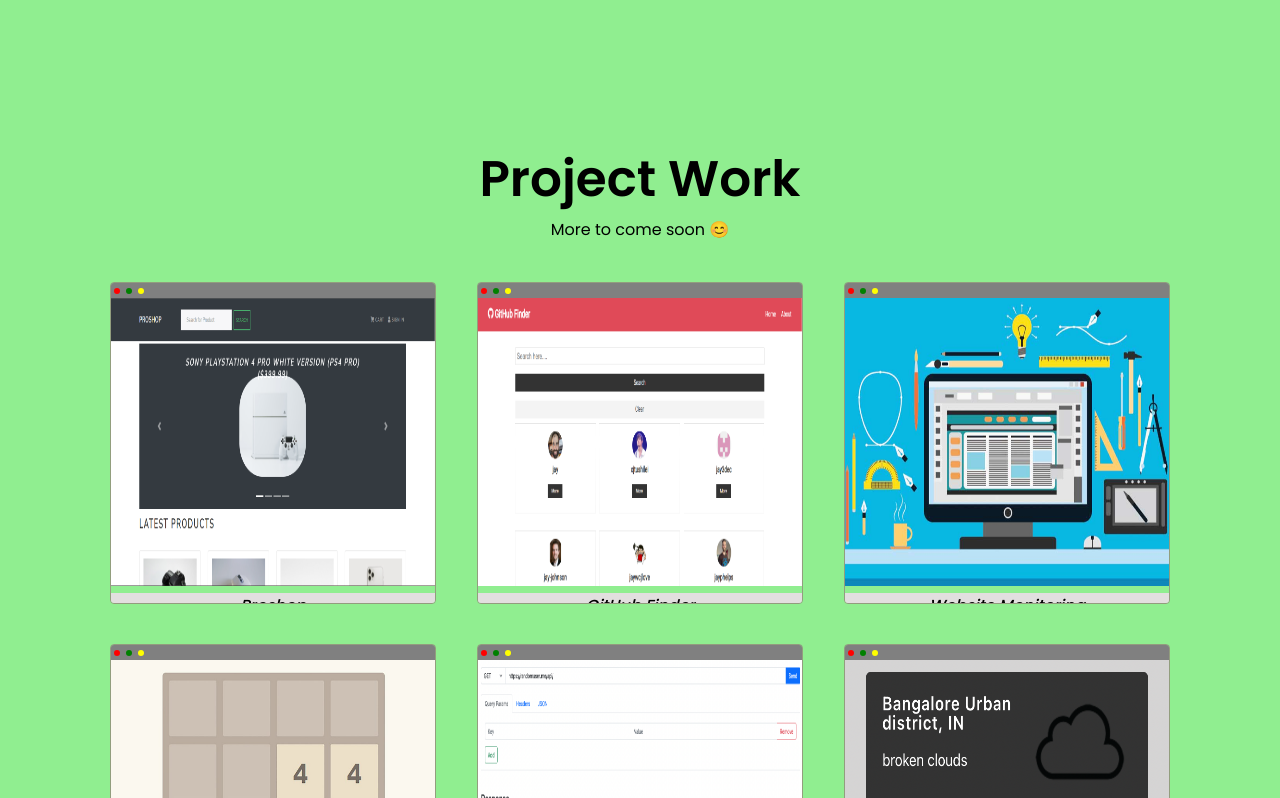
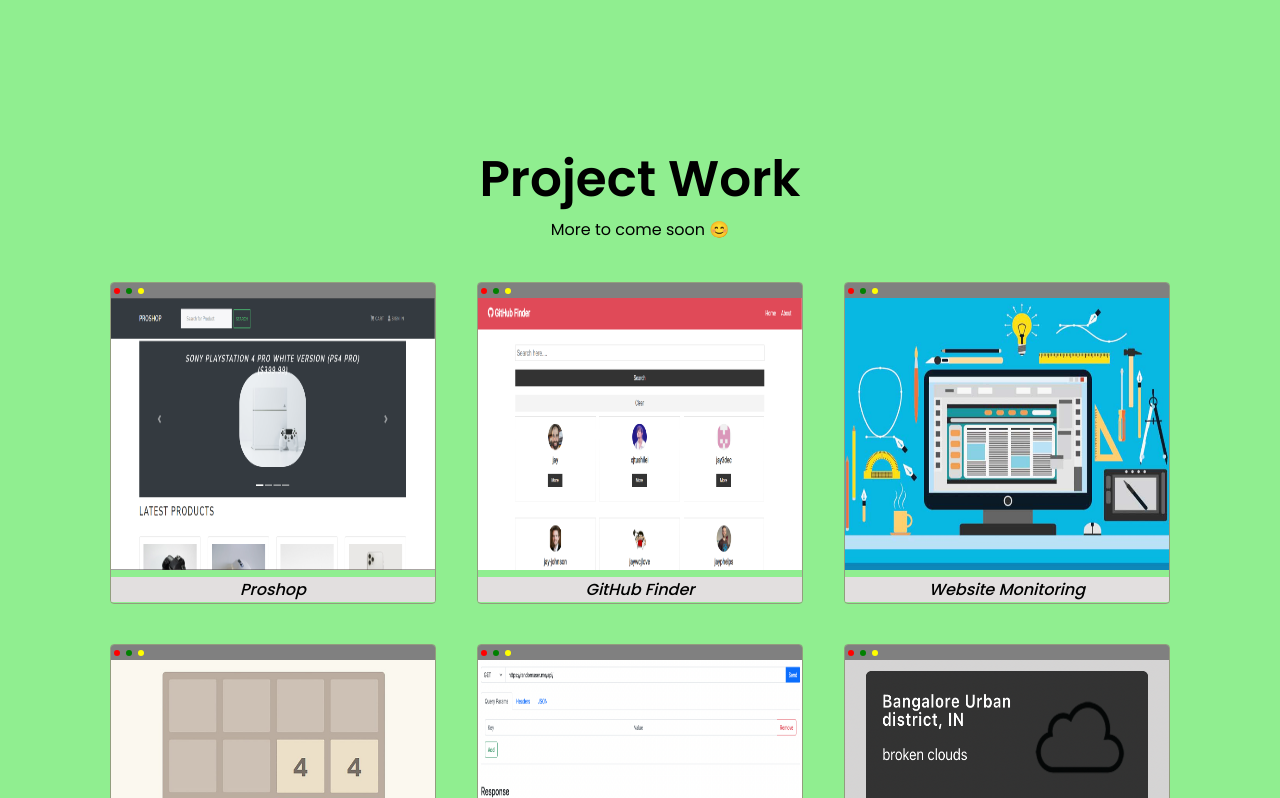
Before and after one commit to gaurang-ambasana/portfolio-website, a React (Create React App) app: page / in a window 1280 px wide. Shown: the part 1508-2306 px from the top of the page. Built offline with nearby package versions, Linux system fonts and the light colour scheme.

Commit message:
img height fix

```diff
--- a/src/components/project/project.css
+++ b/src/components/project/project.css
@@ -40,7 +40,7 @@
 
 .p-img {
   width: 100%;
-  height: 90%;
+  height: 85%;
 }
 
 .p-name {
```
